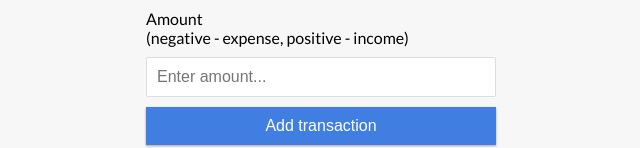
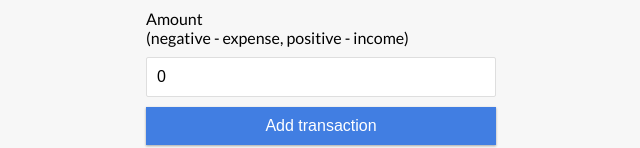
Before and after one commit to muhammadahad96/react-expense-tracker, a React (Create React App) app: page / in a window 1280 px wide. Shown: the part 583-731 px from the top of the page, without its empty margins (319-959 px from the left). Built offline with nearby package versions, Linux system fonts and the light colour scheme.

Commit message:
added useState hook

```diff
--- a/src/components/AddTransaction.js
+++ b/src/components/AddTransaction.js
@@ -1,20 +1,23 @@
-import React from 'react'
+import React, { useState } from 'react';
 
 export const AddTransaction = () => {
+  const [text, setText] = useState('');
+  const [amount, setAmount] = useState(0);
+
   return (
     <>
       <h3>Add new transaction</h3>
       <form>
         <div className="form-control">
           <label htmlFor="text">Text</label>
-          <input type="text" placeholder="Enter text..." />
+          <input type="text" value={text} onChange={(e) => setText(e.target.value)} placeholder="Enter text..." />
         </div>
         <div className="form-control">
           <label htmlFor="amount"
             >Amount <br />
             (negative - expense, positive - income)</label
           >
-          <input type="number" placeholder="Enter amount..." />
+          <input type="number" value={amount} onChange={(e) => setAmount(e.target.value)} placeholder="Enter amount..." />
         </div>
         <button className="btn">Add transaction</button>
       </form>
--- a/src/components/Balance.js
+++ b/src/components/Balance.js
@@ -1,4 +1,4 @@
-import React from 'react'
+import React from 'react';
 
 export const Balance = () => {
   return (
--- a/src/components/TransactionList.js
+++ b/src/components/TransactionList.js
@@ -1,4 +1,4 @@
-import React from 'react'
+import React from 'react';
 
 export const TransactionList = () => {
   return (
```
